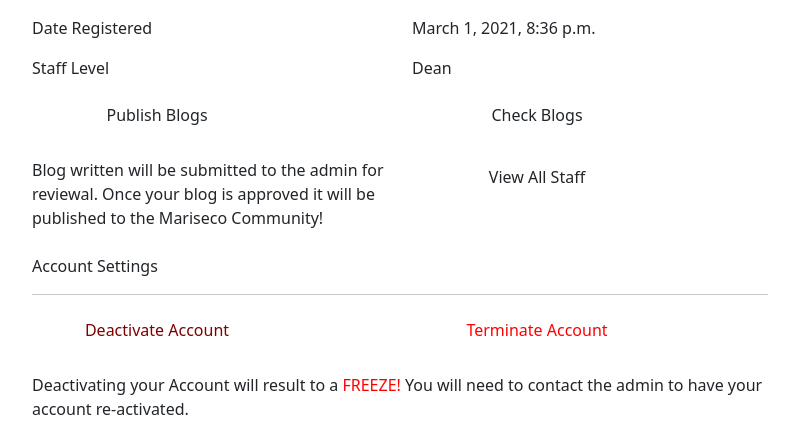
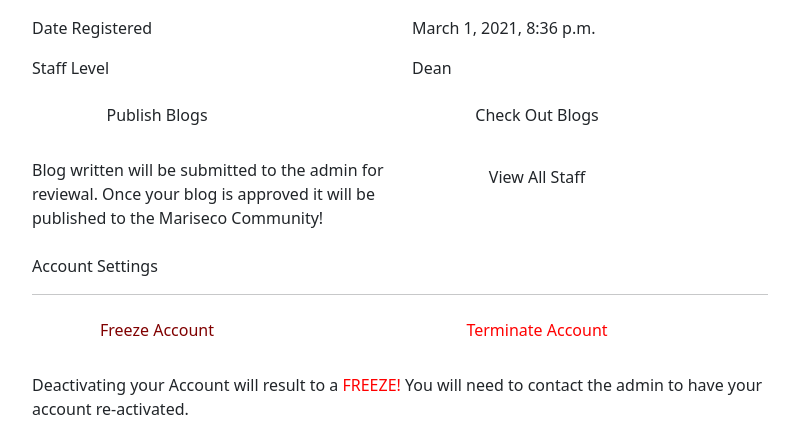
Before and after one commit to mundiakaluson/mariseco, a Django app: page /profile in a window 1280 px wide. Shown: the part 208-633 px from the top of the page, without its empty margins (50-849 px from the left). Run offline with Django 3.2, Linux system fonts and the light colour scheme; a user stored in the database is signed in; data comes from the database, SQL or seed files in the repository; both versions use the stored data as it was after the commit; some libraries are stand-ins or nearby versions.

Commit message:
back it up for today

```diff
--- a/main/templates/main/all_staff.html
+++ b/main/templates/main/all_staff.html
@@ -6,7 +6,7 @@
         <div class="row">
           <div class="col-md-12 col-lg-8">
             <div class="title-single-box">
-              <h1 class="title-single">Hi <span class="color-b">{{ user | capfirst }}</span></h1>
+              <h1 class="title-single">Hi <span class="color-b">{{ user | capfirst }},</span></h1>
               <span class="color-text-a">Below are all staff registered on the MariSeco website.</span> <br>
               <span class="color-text-a">This is for the purpose of security. If you see any suspicious account kindly contact the admin!</span>
             </div>
--- a/main/templates/main/profile.html
+++ b/main/templates/main/profile.html
@@ -80,7 +80,7 @@
                                         </div>
                                         <div class="col-md-6 color-b">
                                         <a href="{% url 'blog' %}">
-                                        <button type="submit" class="btn btn-a" style="width: 250px;">Check Blogs</button>
+                                        <button type="submit" class="btn btn-a" style="width: 250px;">Check Out Blogs</button>
                                         </a>
                                         </div>
                                         </div>
@@ -101,7 +101,7 @@
                                         <div class="row">
                                         <div class="col-md-6 color-b">
                                         <a href="{% url 'deactivate' user %}">
-                                        <button type="submit" class="btn btn-a" style="color: maroon; width: 250px;">Deactivate Account</button>
+                                        <button type="submit" class="btn btn-a" style="color: maroon; width: 250px;">Freeze Account</button>
                                         </a>
                                         </div>
                                         <div class="col-md-6 color-b">
```
Also changed, not shown: db.sqlite3.
